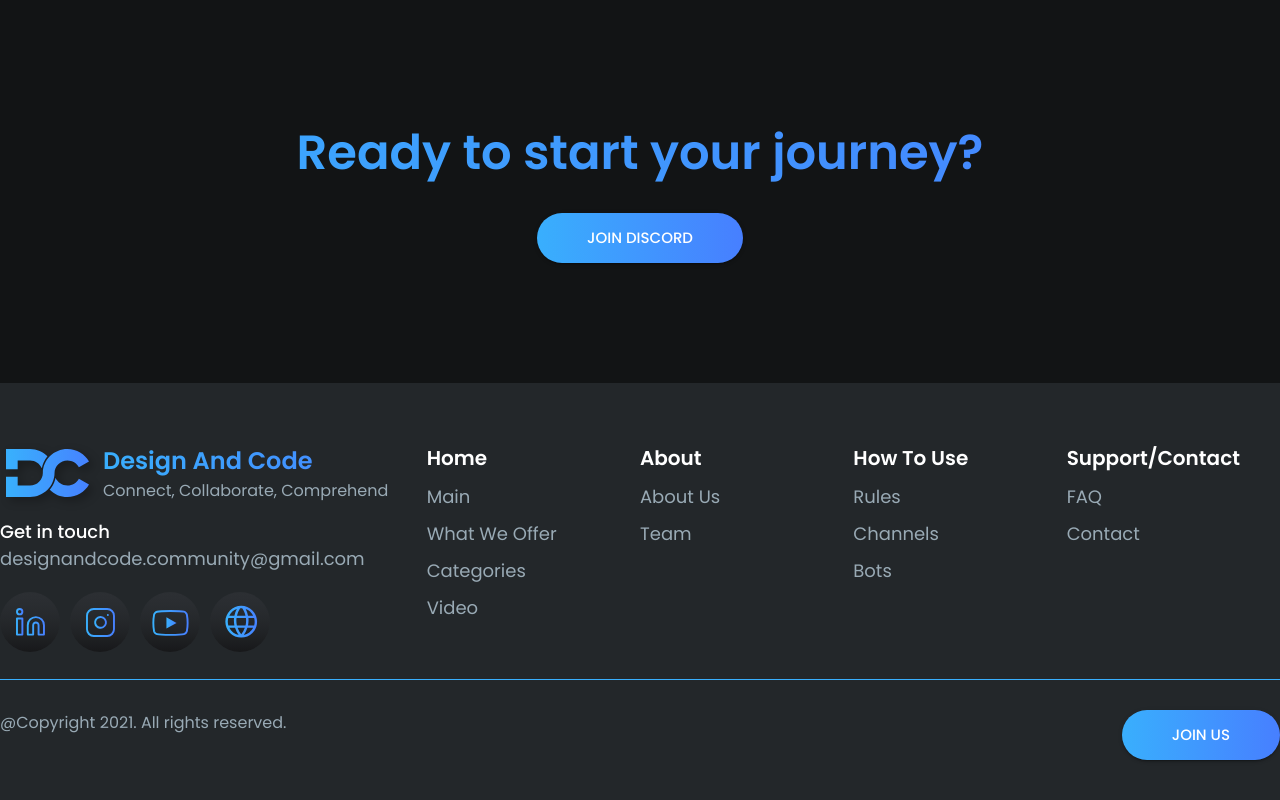
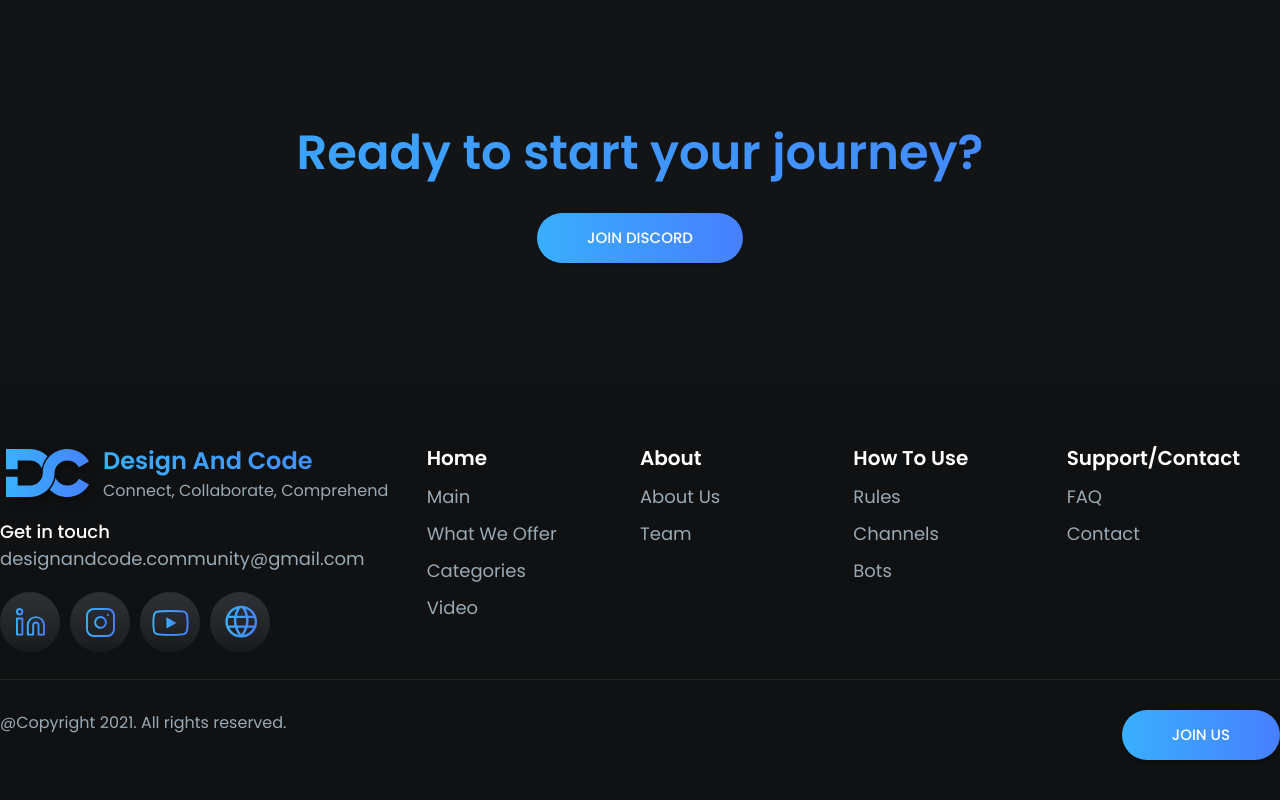
Before and after one commit to RichardKGorden/Design-Code, a React (Create React App) app: page /home in a window 1280 px wide. Shown: the part 2793-3593 px from the top of the page. Built offline with nearby package versions, Linux system fonts and the light colour scheme.

Commit message:
Changed divider color in footer

```diff
--- a/src/components/Footer/style.js
+++ b/src/components/Footer/style.js
@@ -58,7 +58,7 @@ export default function style(theme) {
       },
     },
     divider: {
-      backgroundColor: theme.palette.primary.gradient1,
+      backgroundColor: theme.palette.secondary.darkGrey,
     },
     footerEnd: {
       padding: "30px 0 0 0",
--- a/src/theme.js
+++ b/src/theme.js
@@ -10,7 +10,8 @@ const darkTheme = {
       mainGradient: "linear-gradient(to right, #39AFFD, #477FFF)",
     },
     secondary: {
-      main: "#23272A",
+      main: "#0e10117a",
+      darkGrey: "#4040407a",
     },
     text: {
       primary: "#FFFFFF",
```
